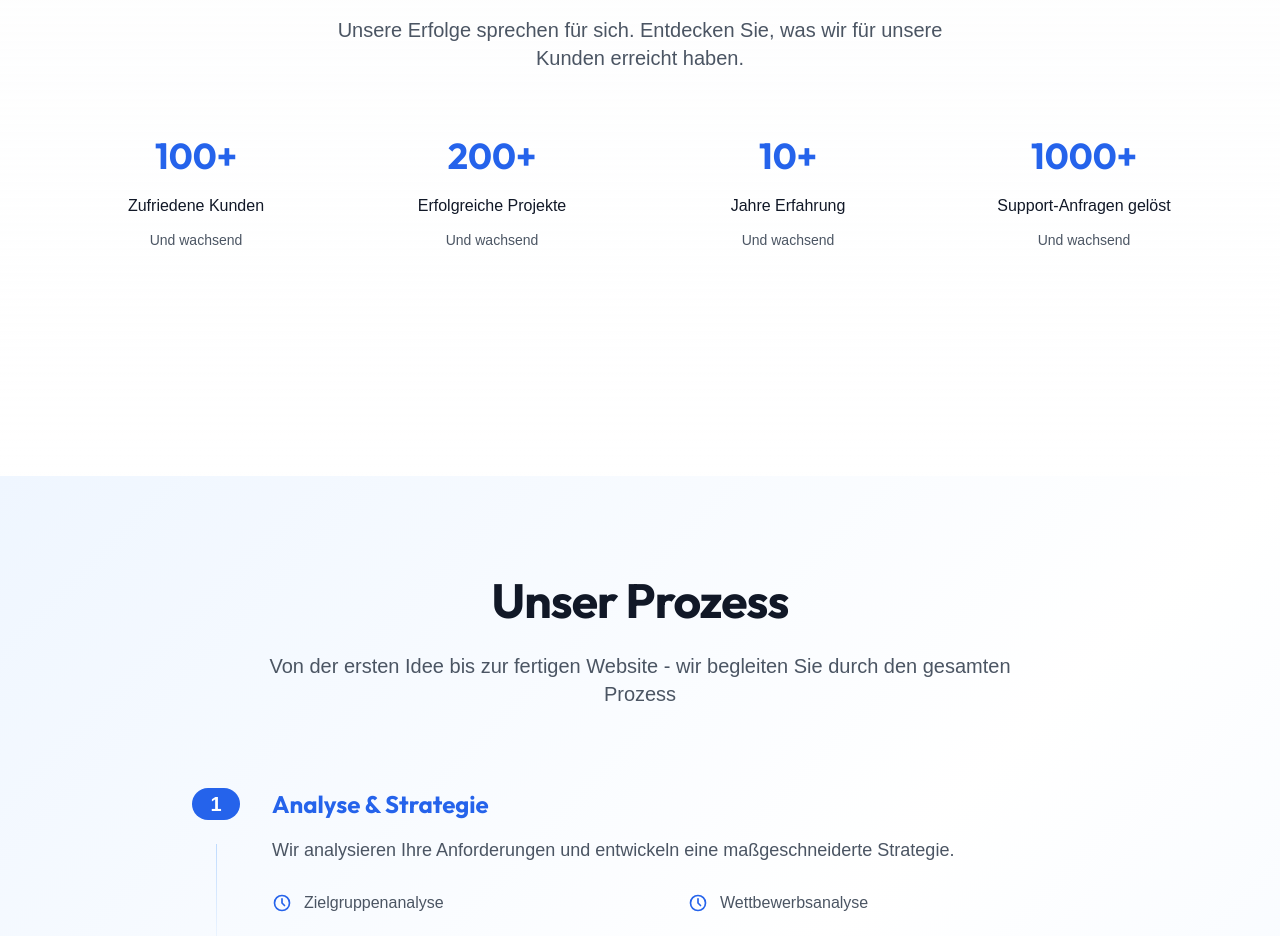
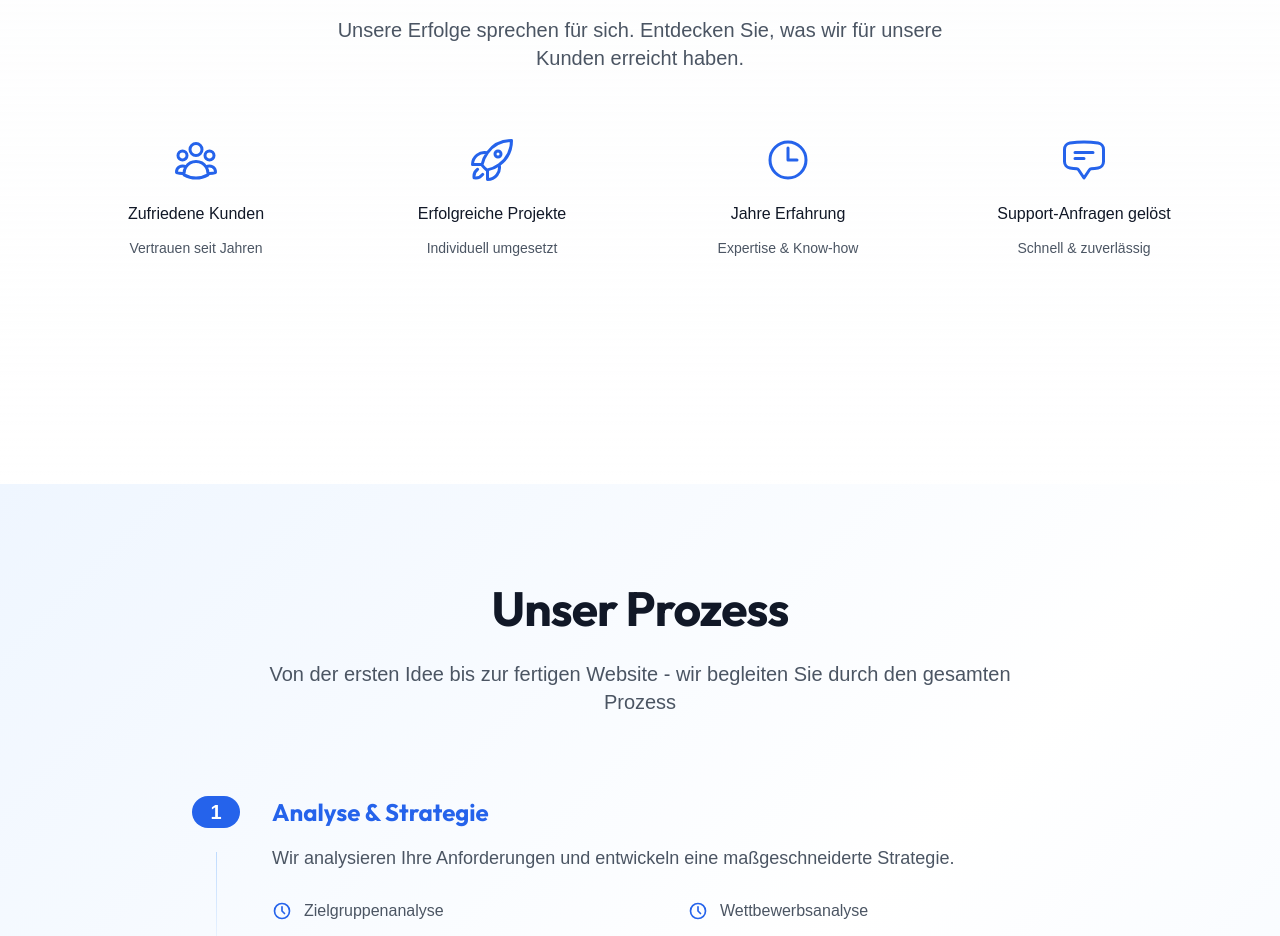
Before and after one commit to MateThemes/simpleweb-next, a Next.js app: page / in a window 1280 px wide. Shown: the part 3200-4136 px from the top of the page. Built offline with nearby package versions, Linux system fonts and the light colour scheme.

Commit message:
refactor(stats): replace numbers with icons and custom subtexts
- Replace numerical values with relevant Heroicons
- Add specific subtexts for each statistic category
- Maintain existing animations and styling
- Improve visual presentation of achievements section

```diff
--- a/src/components/sections/Stats.tsx
+++ b/src/components/sections/Stats.tsx
@@ -2,12 +2,13 @@
 
 import { Container } from '../ui/Container'
 import { motion } from 'framer-motion'
+import { UserGroupIcon, RocketLaunchIcon, ClockIcon, ChatBubbleBottomCenterTextIcon } from '@heroicons/react/24/outline'
 
 const stats = [
-  { id: 1, name: 'Zufriedene Kunden', value: '100+' },
-  { id: 2, name: 'Erfolgreiche Projekte', value: '200+' },
-  { id: 3, name: 'Jahre Erfahrung', value: '10+' },
-  { id: 4, name: 'Support-Anfragen gelöst', value: '1000+' },
+  { id: 1, name: 'Zufriedene Kunden', icon: UserGroupIcon, subtext: 'Vertrauen seit Jahren' },
+  { id: 2, name: 'Erfolgreiche Projekte', icon: RocketLaunchIcon, subtext: 'Individuell umgesetzt' },
+  { id: 3, name: 'Jahre Erfahrung', icon: ClockIcon, subtext: 'Expertise & Know-how' },
+  { id: 4, name: 'Support-Anfragen gelöst', icon: ChatBubbleBottomCenterTextIcon, subtext: 'Schnell & zuverlässig' },
 ]
 
 export default function Stats() {
@@ -46,14 +47,12 @@ export default function Stats() {
                 transition={{ duration: 0.5, delay: 0.1 * stat.id }}
                 className="flex flex-col items-center"
               >
-                <dd className="text-4xl font-display font-bold text-blue-600 dark:text-blue-400">
-                  {stat.value}
-                </dd>
+                <stat.icon className="h-12 w-12 text-blue-600 dark:text-blue-400" />
                 <dt className="mt-4 text-base font-medium text-gray-900 dark:text-white text-center">
                   {stat.name}
                 </dt>
                 <p className="mt-2 text-sm text-gray-600 dark:text-gray-400 text-center">
-                  Und wachsend
+                  {stat.subtext}
                 </p>
               </motion.div>
             ))}
```
Also changed, not shown: public/facebook-titelbild.png (added), public/img/services/wartung.webp (deleted).
